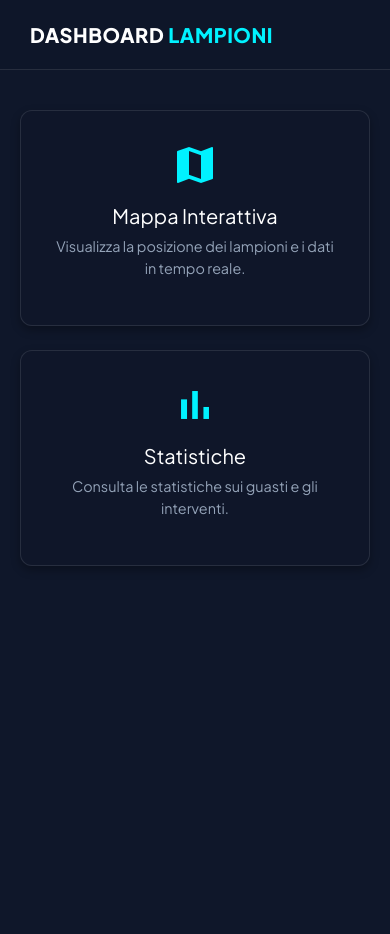
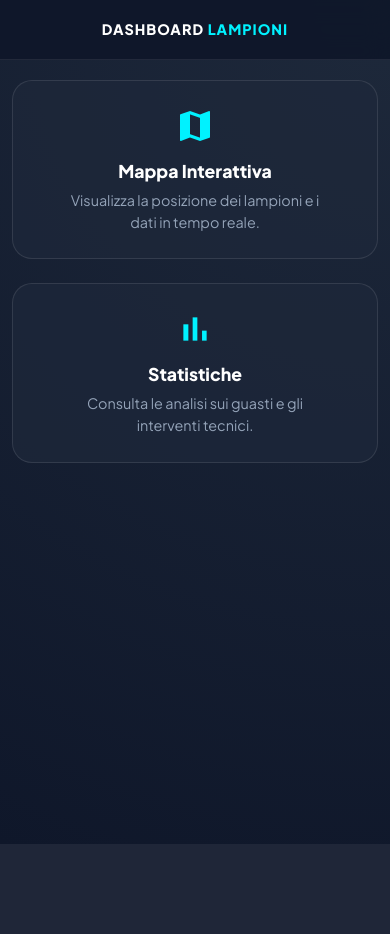
Before and after one commit to cavallinilorenzo/street-lighting-predictive-maintenance, a Django app: page / in a window 390 px wide. After the commit the page ends 844 px from the top, so only its background shows below. Run offline with Django 5.2, Linux system fonts and the light colour scheme.

Commit message:
responsive

```diff
--- a/core/templates/core/index.html
+++ b/core/templates/core/index.html
@@ -13,95 +13,132 @@
             --bg-dark: #0f172a;
             --accent: #00f2ff;
             --header-height: 70px;
+            --card-bg: rgba(30, 41, 59, 0.7);
         }
 
         body, html {
             margin: 0;
             padding: 0;
-            height: 100%;
+            min-height: 100%;
             width: 100%;
             background-color: var(--bg-dark);
+            background-image: radial-gradient(circle at top right, #1e293b, #0f172a);
             font-family: 'Plus Jakarta Sans', sans-serif;
+            color: #f8fafc;
         }
 
         header {
             height: var(--header-height);
             background: rgba(15, 23, 42, 0.9);
-            backdrop-filter: blur(10px);
-            border-bottom: 1px solid rgba(255, 255, 255, 0.1);
+            backdrop-filter: blur(12px);
+            -webkit-backdrop-filter: blur(12px);
+            border-bottom: 1px solid rgba(255, 255, 255, 0.08);
             display: flex;
             align-items: center;
-            justify-content: space-between;
-            padding: 0 30px;
+            justify-content: center; /* Centrato su mobile, space-between su desktop via media query */
+            padding: 0 20px;
             position: fixed;
             top: 0;
             width: 100%;
             z-index: 1000;
         }
 
-        .brand {
-            display: flex;
-            align-items: center;
-            gap: 15px;
-        }
-
         .brand h1 {
             color: #fff;
-            font-size: 1.25rem;
+            font-size: 1.1rem;
             font-weight: 800;
             margin: 0;
-            letter-spacing: 0.5px;
+            letter-spacing: 1px;
             text-transform: uppercase;
         }
 
-        .dashboard {
-            margin-top: calc(var(--header-height) + 20px);
-            padding: 20px;
+        .dashboard-container {
+            padding-top: calc(var(--header-height) + 40px);
+            padding-bottom: 40px;
+            display: flex;
+            align-items: center;
+            min-height: 100vh;
         }
 
         .card {
-            background: rgba(15, 23, 42, 0.8);
+            background: var(--card-bg);
             border: 1px solid rgba(255, 255, 255, 0.1);
-            border-radius: 12px;
+            border-radius: 20px;
             color: #94a3b8;
-            box-shadow: 0 4px 10px rgba(0, 0, 0, 0.3);
-            text-align: center;
-            padding: 30px;
-            cursor: pointer;
-            transition: transform 0.2s, box-shadow 0.2s;
+            padding: 30px 20px;
+            height: 100%;
+            transition: all 0.3s cubic-bezier(0.4, 0, 0.2, 1);
+            display: flex;
+            flex-direction: column;
+            align-items: center;
+            justify-content: center;
+            text-decoration: none;
         }
 
+        /* Effetto Hover solo per dispositivi con mouse */
+        @media (hover: hover) {
             .card:hover {
-            transform: scale(1.05);
-            box-shadow: 0 6px 15px rgba(0, 0, 0, 0.5);
+                transform: translateY(-8px);
+                background: rgba(30, 41, 59, 0.9);
+                border-color: var(--accent);
+                box-shadow: 0 15px 30px rgba(0, 242, 255, 0.1);
+            }
+            .card:hover .material-icons {
+                transform: scale(1.1);
+                text-shadow: 0 0 15px var(--accent);
+            }
         }
 
         .card h5 {
             color: #fff;
             margin-top: 15px;
+            font-weight: 700;
+            font-size: 1.25rem;
         }
 
         .card p {
             font-size: 0.9rem;
+            line-height: 1.5;
+            margin-bottom: 0;
+            max-width: 250px;
         }
 
         .card .material-icons {
             font-size: 48px;
             color: var(--accent);
-        }
-
-        .btn-primary {
-            background-color: var(--accent);
-            border-color: var(--accent);
-        }
-
-        .btn-primary:hover {
-            background-color: #00d4e6;
-            border-color: #00d4e6;
+            transition: all 0.3s ease;
         }
 
         a {
-            text-decoration: none;
+            text-decoration: none !important;
+        }
+
+        /* --- RESPONSIVE ADJUSTMENTS --- */
+
+        @media (max-width: 768px) {
+            :root {
+                --header-height: 60px;
+            }
+            .dashboard-container {
+                padding-top: calc(var(--header-height) + 20px);
+                align-items: flex-start; /* Evita centratura verticale su mobile per scroll migliore */
+            }
+            .card {
+                padding: 25px 15px;
+            }
+            .card .material-icons {
+                font-size: 40px;
+            }
+            .card h5 {
+                font-size: 1.1rem;
+            }
+        }
+
+        /* Per schermi molto piccoli */
+        @media (max-width: 400px) {
+            .brand h1 {
+                font-size: 0.9rem;
+            }
         }
     </style>
 </head>
@@ -113,28 +150,31 @@
     </div>
 </header>
 
-<div class="dashboard container">
-    <div class="row">
-        <div class="col-md-6 mb-4">
+<main class="dashboard-container">
+    <div class="container">
+        <div class="row g-4 justify-content-center">
+            <div class="col-12 col-md-6 col-lg-5">
                 <a href="/mappa/">
                     <div class="card">
                         <span class="material-icons">map</span>
                         <h5>Mappa Interattiva</h5>
-                    <p>Visualizza la posizione dei lampioni e i dati in tempo reale.</p>
+                        <p class="text-center">Visualizza la posizione dei lampioni e i dati in tempo reale.</p>
                     </div>
                 </a>
             </div>
-        <div class="col-md-6 mb-4">
+
+            <div class="col-12 col-md-6 col-lg-5">
                 <a href="/statistiche/">
                     <div class="card">
                         <span class="material-icons">bar_chart</span>
                         <h5>Statistiche</h5>
-                    <p>Consulta le statistiche sui guasti e gli interventi.</p>
+                        <p class="text-center">Consulta le analisi sui guasti e gli interventi tecnici.</p>
                     </div>
                 </a>
             </div>
         </div>
     </div>
+</main>
 
 </body>
 </html>
```
Also changed, not shown: core/templates/core/mappa.html (+89 -57 lines), core/templates/core/statistiche.html (renamed from core/templates/core/home.html). Lines whose indentation alone changed are shown as unchanged.
